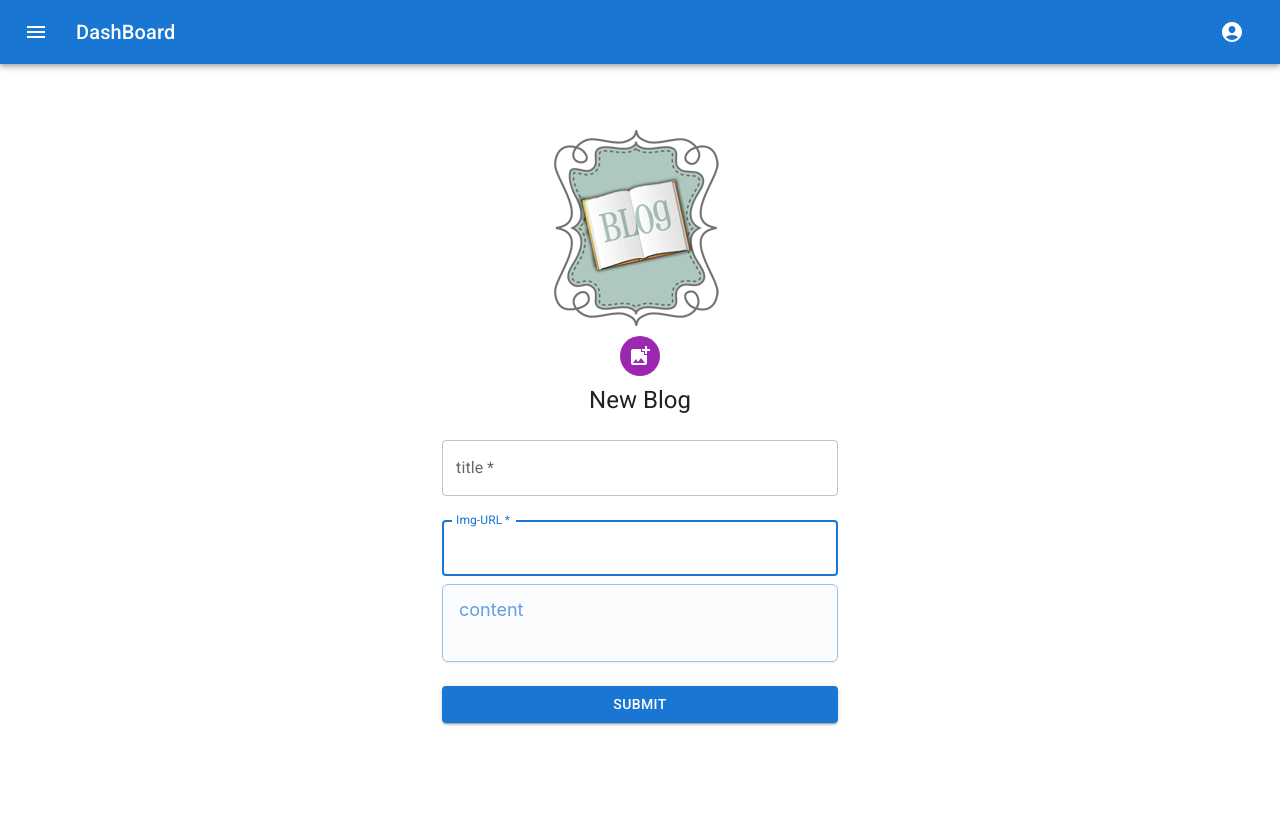
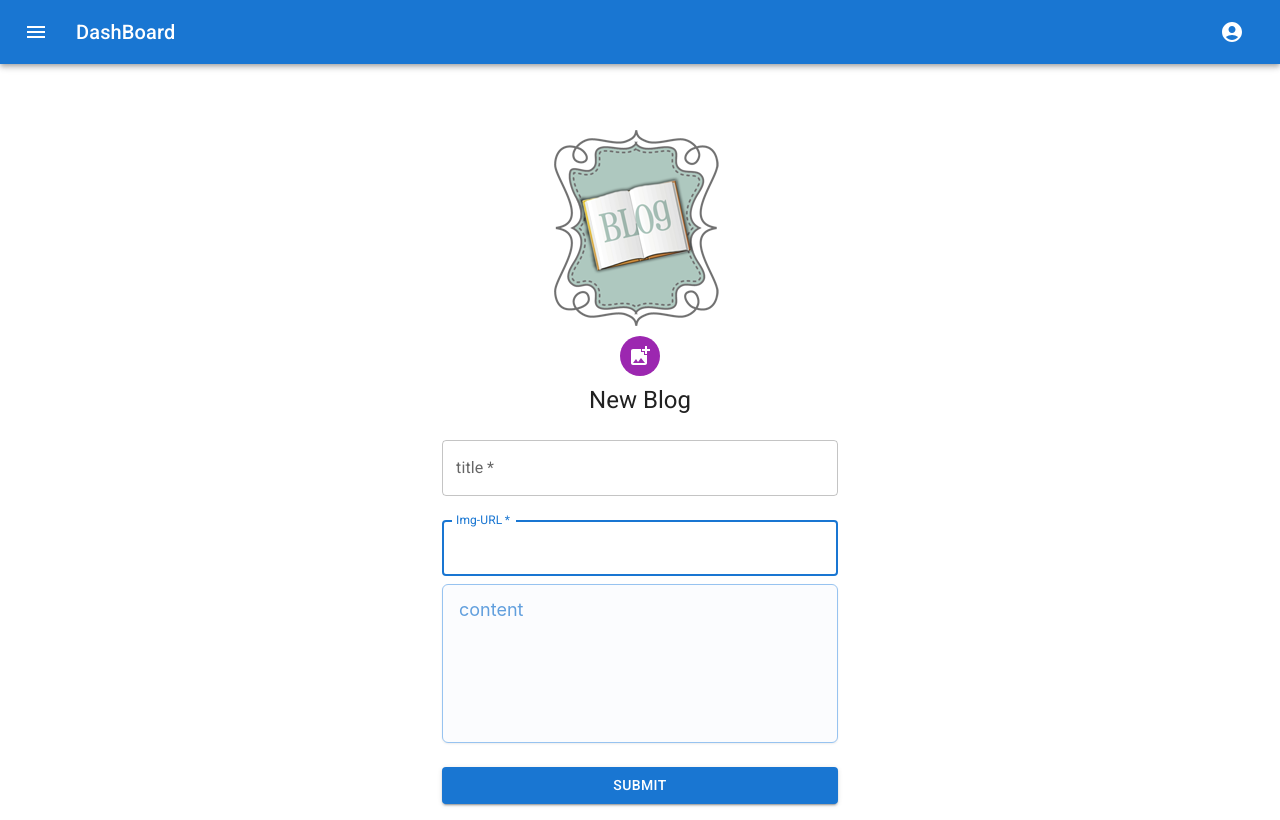
Before and after one commit to sahanenes/fireblog, a React (Create React App) app: page /newblog in a window 1280 px wide. Built offline with nearby package versions, Linux system fonts and the light colour scheme; no server answers.

Commit message:
minor changes

```diff
--- a/src/helpers/functions.js
+++ b/src/helpers/functions.js
@@ -10,7 +10,6 @@ export const AddContact = (info) => {
     content: info.content,
     img: info.img_url,
   });
-  console.log("geldi mi");
 };
 
 // readinfo
--- a/src/pages/Dashboard.js
+++ b/src/pages/Dashboard.js
@@ -9,10 +9,13 @@ import Link from "@mui/joy/Link";
 import Favorite from "@mui/icons-material/Favorite";
 import Box from "@mui/material/Box";
 import { UseFetch } from "../helpers/functions";
+import LinearProgress from "@mui/material/LinearProgress";
+import { useNavigate } from "react-router-dom";
 
 export default function Dashboard() {
   const { contactList } = UseFetch();
-  console.log(contactList?.img_url);
+  const navigate = useNavigate();
+
   return (
     <>
       <Box
@@ -25,13 +28,18 @@ export default function Dashboard() {
         }}
       >
         {contactList?.length === 0 ? (
-          <p>Loading </p>
+          <Box sx={{ width: "100%" }}>
+            <LinearProgress />
+          </Box>
         ) : (
           contactList?.map((item, index) => (
             <Card
               key={index}
               variant="outlined"
-              sx={{ width: 320, margin: "1rem" }}
+              sx={{
+                width: 320,
+                margin: "1rem",
+              }}
             >
               <CardOverflow>
                 <AspectRatio ratio="2">
--- a/src/pages/NewBlog.js
+++ b/src/pages/NewBlog.js
@@ -82,11 +82,13 @@ const NewBlog = () => {
           /> */}
           <Textarea
             color="primary"
-            minRows={2}
+            minRows={5}
             size="lg"
             label="content"
+            id="content"
             placeholder="content"
             name="content"
+            autoComplete="img-url"
             value={info.content || ""}
             onChange={handleChange}
           />
```
